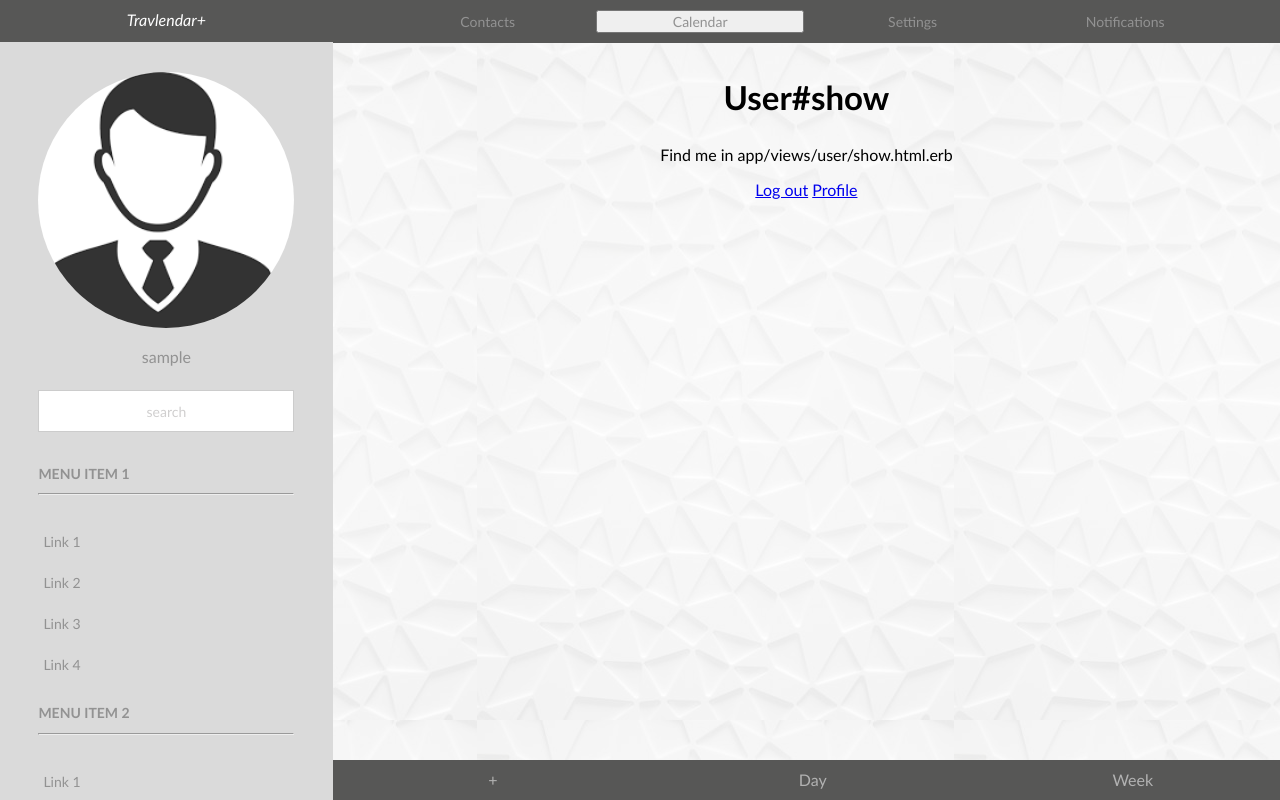
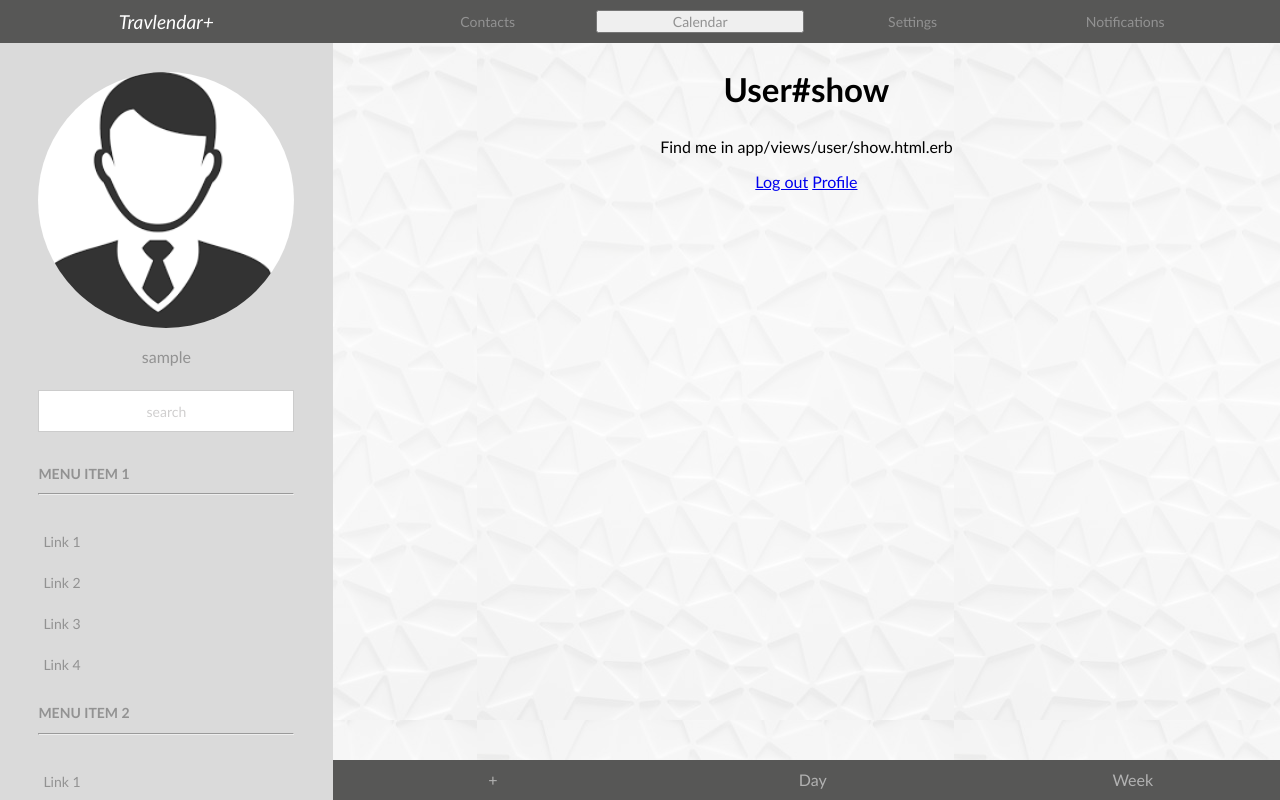
Before and after one commit to TommasoBianchi/BettiBianchi_SWENG2, a Rails app: page /user/1 in a window 1280 px wide. Run offline with Rails 7, Linux system fonts and the light colour scheme; the visitor is signed in with stand-in values (Sample User, id 1); data that the repository does not hold is empty; style sheets or scripts are compiled from the project's sources; parts of the project's set-up code (start-up, migrations or seed data) failed here and were passed over; some libraries are stand-ins or nearby versions.

Commit message:
Fixed content css

```diff
--- a/app/assets/stylesheets/application.css.scss
+++ b/app/assets/stylesheets/application.css.scss
@@ -195,7 +195,7 @@ header {
 	font-size: 16px;
 	font-style: normal;
 	font-weight: 400;
-	height: 22px;
+	height: unset;
 	width:100%;
 	position:fixed;
 	top:0px;
@@ -207,13 +207,12 @@ header {
 	padding-top: 10px;
 	padding-bottom: 10px;
 	width: 26%;
-	height: 100%;
 	text-align: center;
 	color: rgba(255,255,255,1.00);
 	background-color: #575756;
-	font: Rockwell;
-	font-style: bold;
+	/* font: Rockwell; */
 	font-style: italic;
+	font-size: 1.2em;
 }
 /* div for Links in header */
 #headerLinks {
@@ -249,9 +248,7 @@ header {
 }
 /* Main content of the site */
 #content {
-	clear: both;
-	overflow: auto;
-	padding-top: 30px;
+	padding-top: 42px;
 }
 /* Sidebar */
 #content .sidebar {
@@ -274,9 +271,9 @@ header {
 	float: left;
 	margin-left: 26%;
 	width: 74%;
-  height: -webkit-fill-available;
 	text-align: center;
-	padding-top: 20px;
+	overflow: auto;
+	margin-bottom: 40px;
 }
 
 .innerContent{
--- a/app/assets/stylesheets/calendar.scss
+++ b/app/assets/stylesheets/calendar.scss
@@ -115,6 +115,10 @@
 	z-index: 2;
 }
 
+.default-location:last-child {
+	margin-bottom: 20px;
+}
+
 .date-separator {
 	background-color: $dark_grey;
     padding: 20px;
```
